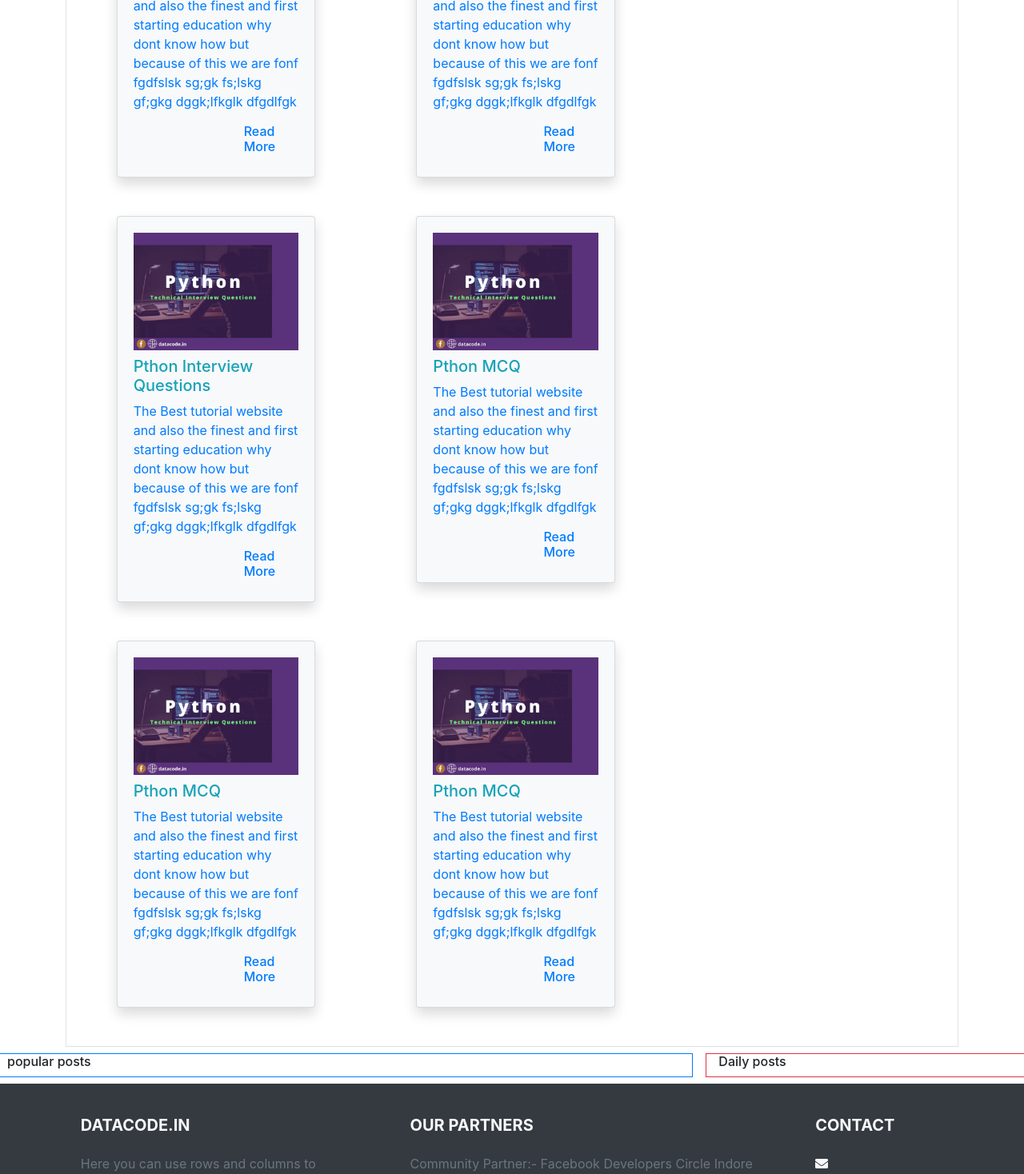
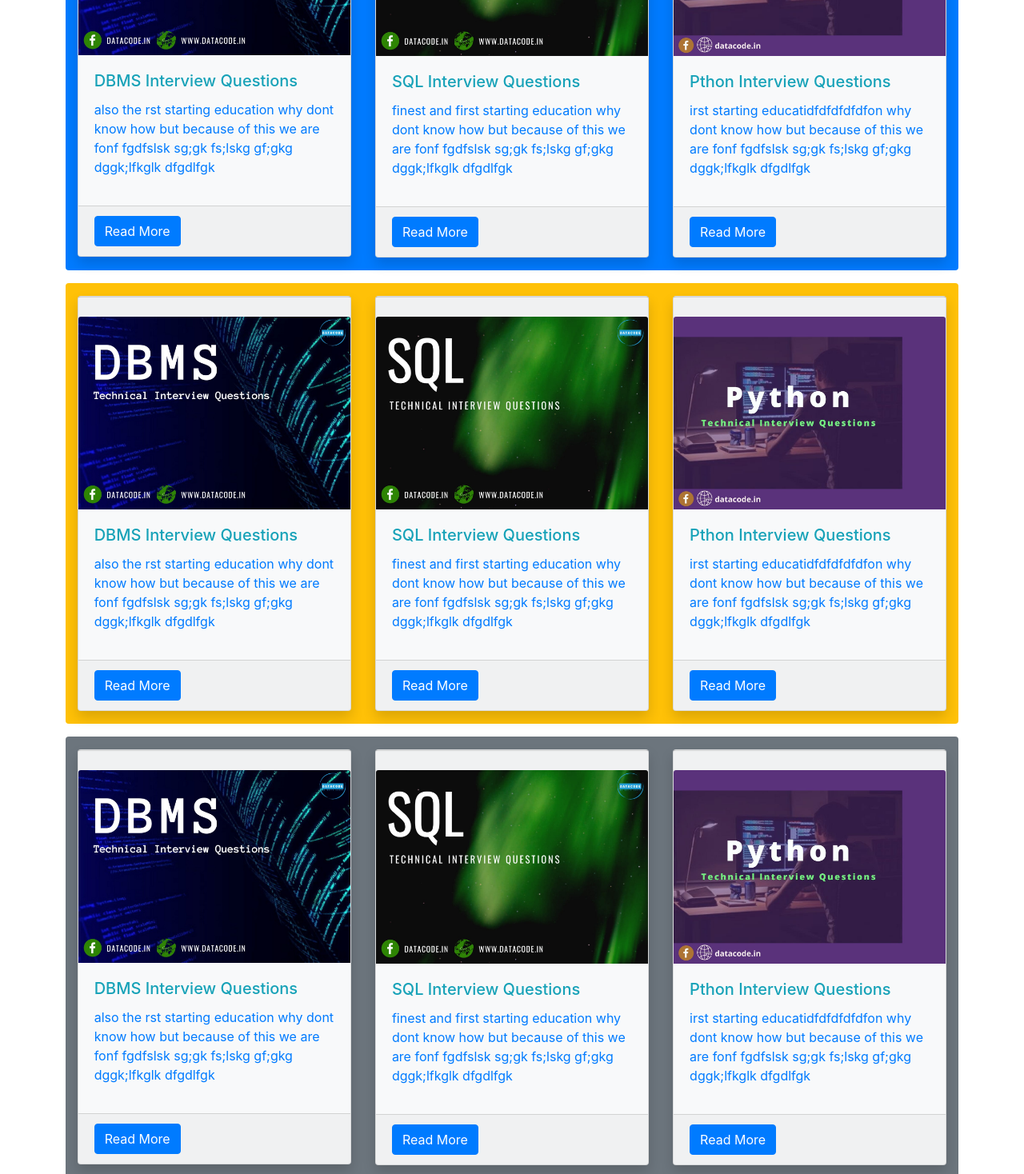
Before and after one commit to akshayDatacode/react-datacode, a React (Create React App) app: page / in a window 1280 px wide. Shown: the part 660-2128 px from the top of the page at 80% size. Built offline with nearby package versions, Linux system fonts and the light colour scheme.

Commit message:
Post section improvment

```diff
--- a/src/components/main_component/index.jsx
+++ b/src/components/main_component/index.jsx
@@ -1,46 +1,27 @@
-import React, { Component } from 'react';
+import React, { Component } from "react";
 import { BrowserRouter as Router } from "react-router-dom";
 
-import Indexposts from './posts/IndexPosts';
-import HeaderBannerSection from './HeaderBannerSection'
+import Indexposts from "./posts/IndexPosts";
+import HeaderBannerSection from "./HeaderBannerSection";
 class MainComponent extends Component {
-    state = {  }
+  state = {};
   render() {
     return (
       <>
+        <div className="row ">
+          <div className="col-12 mb-5">
+            <HeaderBannerSection imgsource="h2.jpeg" />
+          </div>
+          <div className="row">
+            <div className="col-1"></div>
 
-                <div className="row ">
-
-                    <div className="col-12">
-                      <HeaderBannerSection imgsource = "h2.jpeg"/>
-                    </div>
-                    <div className="row bg-cover">
-                        <div className="col-1">
-                            <div className="row">
-                                <div className="col-12 pt-5 mt-5"></div>
-                            </div>
-
-                        </div>
-
-                        <div className="border col">
-                            <Indexposts/>
+            <div className="col-10">
+              <Indexposts />
             </div>
 
             <div className="col-1"></div>
           </div>
-
-
-
-
-
-
-
-
-
-
         </div>
-
-
       </>
     );
   }
--- a/src/components/main_component/posts/IndexPosts.jsx
+++ b/src/components/main_component/posts/IndexPosts.jsx
@@ -1,82 +1,119 @@
-import React, { Component } from 'react';
+import React, { Component } from "react";
 import { BrowserRouter as Router, Switch, Route, Link } from "react-router-dom";
-import PostCard from './PostCard';
+import PostCard from "./PostCard";
 
 class IndexPosts extends Component {
-    state = {  }
+  state = {};
   render() {
     return (
       <>
-
-            <div class="row">
-                  <div className="col-md-3 ml-5 mr-5 ">
-                  <Link  to="/dbms_interview_question">
-                  <PostCard require = "dbms_interview_question.jpeg.jpeg"
-                            titelHead ="DBMS Interview Questions"
-                            paragraph ="The Best tutorial website and also the finest and first starting education why dont know how but because of this we are fonf fgdfslsk sg;gk fs;lskg gf;gkg dggk;lfkglk dfgdlfgk  "
+        <div class="row bg-primary pt-2 pb-2  rounded">
+          <div className="col-12">
+            <div className="row">
+              <div className=" col-md-4 col-sm mb-2 mt-2">
+                <Link to="/dbms_interview_question">
+                  <PostCard
+                    require="dbms_interview_question.jpeg.jpeg"
+                    titelHead="DBMS Interview Questions"
+                    paragraph="also the rst starting education why dont know how but because of this we are fonf fgdfslsk sg;gk fs;lskg gf;gkg dggk;lfkglk dfgdlfgk  "
                   />
                 </Link>
               </div>
 
-                  <div className="col-md-3 ml-5 mr-5">
-                  <Link  to="/dbms_interview_question">
-                  <PostCard require = "sql1.jpeg"
-                            titelHead ="SQL Interview Questions"
-                            paragraph ="The Best tutorial website and also the finest and first starting education why dont know how but because of this we are fonf fgdfslsk sg;gk fs;lskg gf;gkg dggk;lfkglk dfgdlfgk  "
+              <div className="col-md-4 col-sm mb-2 mt-2">
+                <Link to="/dbms_interview_question">
+                  <PostCard
+                    require="sql1.jpeg"
+                    titelHead="SQL Interview Questions"
+                    paragraph="finest and first starting education why dont know how but because of this we are fonf fgdfslsk sg;gk fs;lskg gf;gkg dggk;lfkglk dfgdlfgk  "
                   />
                 </Link>
               </div>
 
-                  <div className="col-md-3 ml-5 mr-5">
-                  <Link  to="/dbms_interview_question">
-                  <PostCard require = "pythontech.jpeg"
-                            titelHead ="Pthon Interview Questions"
-                            paragraph ="The Best tutorial website and also the finest and first starting education why dont know how but because of this we are fonf fgdfslsk sg;gk fs;lskg gf;gkg dggk;lfkglk dfgdlfgk  "
+              <div className="col-md-4 col-sm mb-2 mt-2 ">
+                <Link to="/dbms_interview_question">
+                  <PostCard
+                    require="pythontech.jpeg"
+                    titelHead="Pthon Interview Questions"
+                    paragraph="irst starting educatidfdfdfdfdfon why dont know how but because of this we are fonf fgdfslsk sg;gk fs;lskg gf;gkg dggk;lfkglk dfgdlfgk  "
                   />
                 </Link>
               </div>
-                  <div className="col-md-3 ml-5 mr-5">
-                  <Link  to="/python_mcqs">
-                  <PostCard require = "pythontech.jpeg"
-                            titelHead ="Pthon MCQ"
-                            paragraph ="The Best tutorial website and also the finest and first starting education why dont know how but because of this we are fonf fgdfslsk sg;gk fs;lskg gf;gkg dggk;lfkglk dfgdlfgk  "
+            </div>
+          </div>
+        </div>
+
+        <div class="row bg-warning pt-2 pb-2 mt-3 rounded">
+          <div className="col-12">
+            <div className="row">
+              <div className=" col-md-4 col-sm mb-2 mt-2">
+                <Link to="/dbms_interview_question">
+                  <PostCard
+                    require="dbms_interview_question.jpeg.jpeg"
+                    titelHead="DBMS Interview Questions"
+                    paragraph="also the rst starting education why dont know how but because of this we are fonf fgdfslsk sg;gk fs;lskg gf;gkg dggk;lfkglk dfgdlfgk  "
                   />
                 </Link>
               </div>
 
-                  <div className="col-md-3 ml-5 mr-5">
-                  <Link  to="/python_mcqs">
-                  <PostCard require = "pythontech.jpeg"
-                            titelHead ="Pthon MCQ"
-                            paragraph ="The Best tutorial website and also the finest and first starting education why dont know how but because of this we are fonf fgdfslsk sg;gk fs;lskg gf;gkg dggk;lfkglk dfgdlfgk  "
+              <div className="col-md-4 col-sm mb-2 mt-2">
+                <Link to="/dbms_interview_question">
+                  <PostCard
+                    require="sql1.jpeg"
+                    titelHead="SQL Interview Questions"
+                    paragraph="finest and first starting education why dont know how but because of this we are fonf fgdfslsk sg;gk fs;lskg gf;gkg dggk;lfkglk dfgdlfgk  "
                   />
                 </Link>
               </div>
 
-                  <div className="col-md-3 ml-5 mr-5">
-                  <Link  to="/python_mcqs">
-                  <PostCard require = "pythontech.jpeg"
-                            titelHead ="Pthon MCQ"
-                            paragraph ="The Best tutorial website and also the finest and first starting education why dont know how but because of this we are fonf fgdfslsk sg;gk fs;lskg gf;gkg dggk;lfkglk dfgdlfgk  "
+              <div className="col-md-4 col-sm mb-2 mt-2 ">
+                <Link to="/dbms_interview_question">
+                  <PostCard
+                    require="pythontech.jpeg"
+                    titelHead="Pthon Interview Questions"
+                    paragraph="irst starting educatidfdfdfdfdfon why dont know how but because of this we are fonf fgdfslsk sg;gk fs;lskg gf;gkg dggk;lfkglk dfgdlfgk  "
+                  />
+                </Link>
+              </div>
+            </div>
+          </div>
+        </div>
+
+        <div class="row bg-secondary pt-2 pb-2 mt-3 rounded">
+          <div className="col-12">
+            <div className="row">
+              <div className=" col-md-4 col-sm mb-2 mt-2">
+                <Link to="/dbms_interview_question">
+                  <PostCard
+                    require="dbms_interview_question.jpeg.jpeg"
+                    titelHead="DBMS Interview Questions"
+                    paragraph="also the rst starting education why dont know how but because of this we are fonf fgdfslsk sg;gk fs;lskg gf;gkg dggk;lfkglk dfgdlfgk  "
                   />
                 </Link>
               </div>
 
-
+              <div className="col-md-4 col-sm mb-2 mt-2">
+                <Link to="/dbms_interview_question">
+                  <PostCard
+                    require="sql1.jpeg"
+                    titelHead="SQL Interview Questions"
+                    paragraph="finest and first starting education why dont know how but because of this we are fonf fgdfslsk sg;gk fs;lskg gf;gkg dggk;lfkglk dfgdlfgk  "
+                  />
+                </Link>
               </div>
 
-
-
-
-
-
-
-
-
-
-
-
-
+              <div className="col-md-4 col-sm mb-2 mt-2 ">
+                <Link to="/dbms_interview_question">
+                  <PostCard
+                    require="pythontech.jpeg"
+                    titelHead="Pthon Interview Questions"
+                    paragraph="irst starting educatidfdfdfdfdfon why dont know how but because of this we are fonf fgdfslsk sg;gk fs;lskg gf;gkg dggk;lfkglk dfgdlfgk  "
+                  />
+                </Link>
+              </div>
+            </div>
+          </div>
+        </div>
       </>
     );
   }
--- a/src/components/main_component/posts/PostCard.jsx
+++ b/src/components/main_component/posts/PostCard.jsx
@@ -1,32 +1,27 @@
-import React, { Component } from 'react';
+import React, { Component } from "react";
 class PostCard extends Component {
-    state = {  }
+  state = {};
 
   render() {
     return (
       <>
-
-            <div className="card bg-light mb-5 shadow mb-2 rounded">
-                <div className="card-body">
-
+        <div className="card bg-light shadow rounded">
+          <div class="card-footer"></div>
           <img
-                    src= {require("../../../assets/images/"+this.props.require)}
-                    className="mx-auto img-fluid img-circle d-block mb-2"
+            className=" card-img-top mx-auto img-fluid img-circle d-block"
+            src={require("../../../assets/images/" + this.props.require)}
             alt="avatar"
           />
-                    <h5 className="text-info">{this.props.titelHead}</h5>
-                    <p clsssName="text-light">{this.props.paragraph}</p>
-
-                    <div className="row">
-                        <div className="col-7"></div>
-                        <div className="col-5">
-                            <h6 className="text-primary">Read More</h6>
+          <div className="card-body">
+            <h5 className="card-title text-info">{this.props.titelHead}</h5>
+            <p clsssName=" card-text text-light ">{this.props.paragraph}</p>
+          </div>
+          <div class="card-footer ">
+            <a href="#" class="btn btn-right btn-primary ">
+              Read More
+            </a>
           </div>
         </div>
-
-               </div>
-            </div>
-
       </>
     );
   }
```
Also changed, not shown: 1 other file (tests, documents, lock files or other folders). Lines whose indentation alone changed are shown as unchanged.
